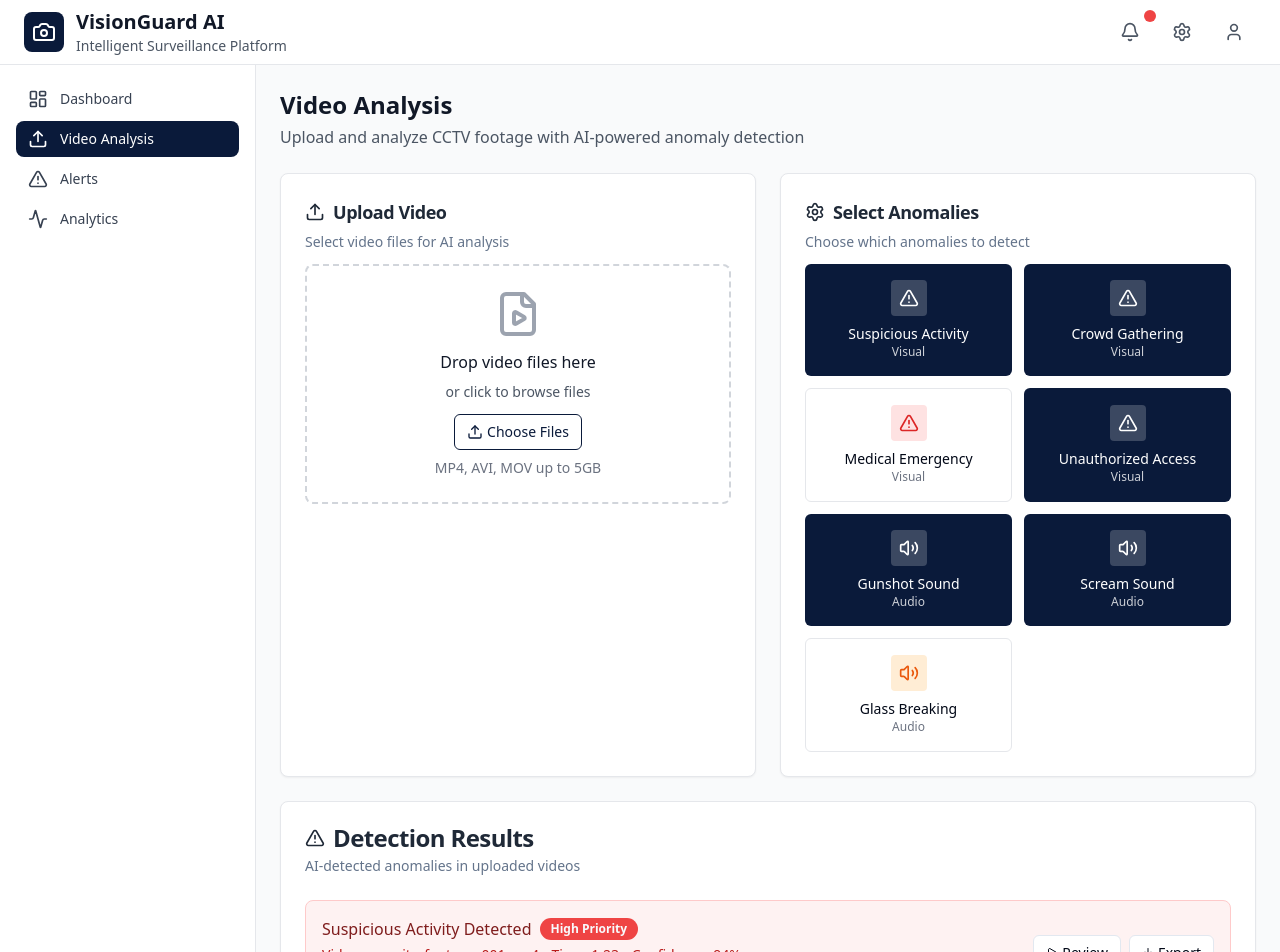
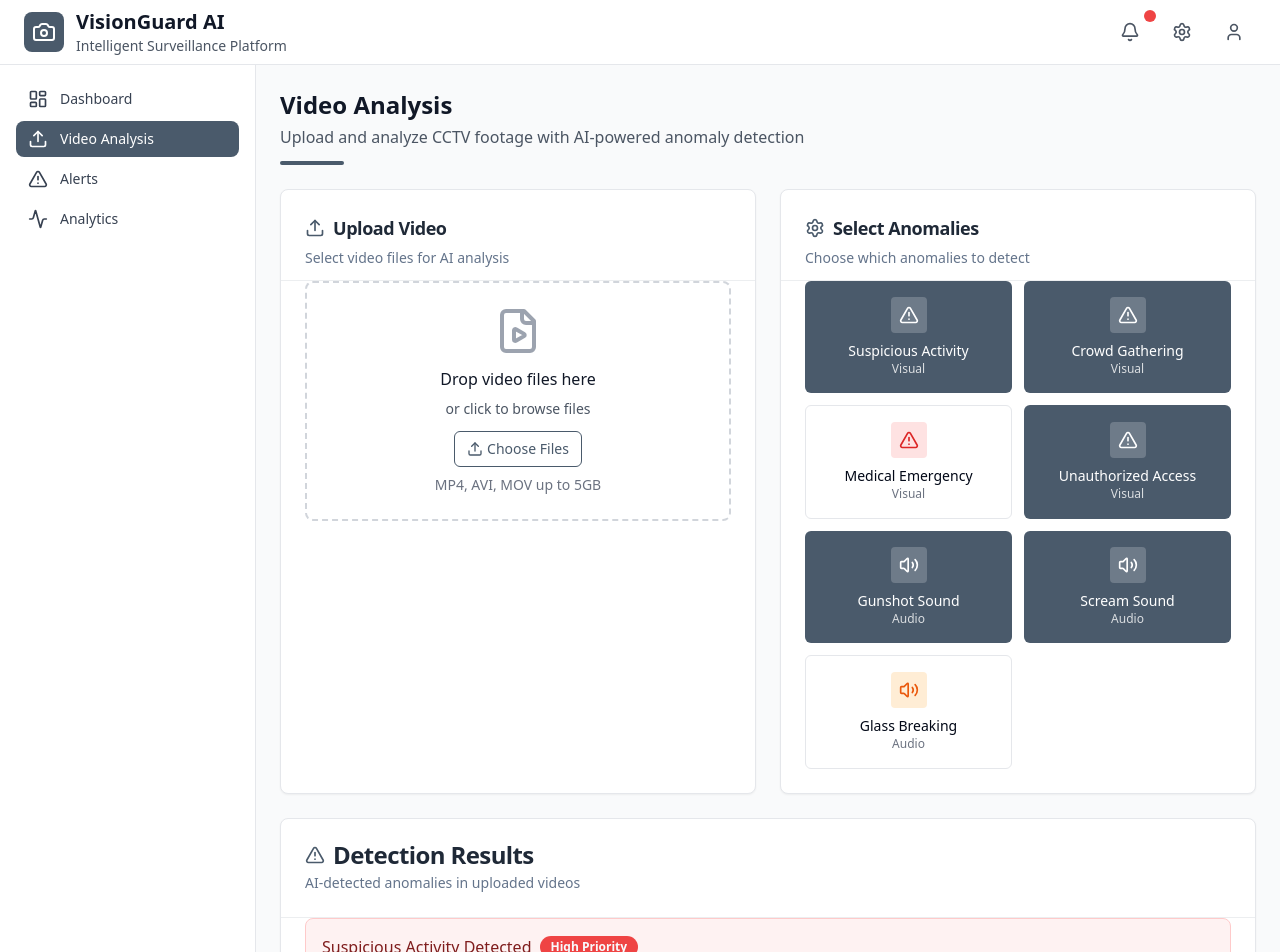
Before and after one commit to anwaar-subhani/fyp, a React (Vite) app in the folder cctv-frontend/: page /analysis in a window 1280 px wide. Shown: the top 952 px of the page. Built offline with nearby package versions, Linux system fonts and the light colour scheme.

Commit message:
Update theme color to professional blue-gray (241, 37%, 42%) - #4a5a6b

```diff
--- a/cctv-frontend/src/App.tsx
+++ b/cctv-frontend/src/App.tsx
@@ -12,7 +12,7 @@ const Analytics = lazy(() => import('./pages/Analytics'))
 // Loading component
 const LoadingSpinner = () => (
   <div className="flex items-center justify-center min-h-screen">
-    <div className="animate-spin rounded-full h-12 w-12 border-b-2 border-[#0a1a3a]"></div>
+    <div className="animate-spin rounded-full h-12 w-12 border-b-2 border-[#4a5a6b]"></div>
   </div>
 )
 
@@ -48,7 +48,7 @@ class ErrorBoundary extends React.Component<ErrorBoundaryProps, ErrorBoundarySta
             <p className="text-gray-600 mb-4">Please refresh the page to try again.</p>
             <button
               onClick={() => window.location.reload()}
-              className="px-4 py-2 bg-[#0a1a3a] text-white rounded-lg hover:bg-[#0d2147] transition-colors"
+              className="px-4 py-2 bg-[#4a5a6b] text-white rounded-lg hover:bg-[#3d4a58] transition-colors"
             >
               Refresh Page
             </button>
--- a/cctv-frontend/src/components/Layout.tsx
+++ b/cctv-frontend/src/components/Layout.tsx
@@ -62,7 +62,7 @@ export default function Layout({ children }: LayoutProps) {
           </Button>
 
           <div className="flex items-center space-x-3">
-            <div className="p-2 rounded-lg" style={{ backgroundColor: '#0a1a3a' }}>
+            <div className="p-2 rounded-lg" style={{ backgroundColor: '#4a5a6b' }}>
               <Camera className="h-6 w-6 text-white" />
             </div>
             <div>
@@ -118,7 +118,7 @@ export default function Layout({ children }: LayoutProps) {
                           ? "text-white"
                           : "text-gray-700 hover:bg-gray-100"
                       )}
-                      style={isActive ? { backgroundColor: '#0a1a3a' } : {}}
+                      style={isActive ? { backgroundColor: '#4a5a6b' } : {}}
                       onClick={() => setMobileMenuOpen(false)}
                     >
                       <item.icon className="h-5 w-5" />
--- a/cctv-frontend/src/pages/Analytics.tsx
+++ b/cctv-frontend/src/pages/Analytics.tsx
@@ -60,6 +60,7 @@ export default function Analytics() {
         <p className="text-sm sm:text-base text-gray-600 mt-1">
           Anomaly detection patterns and security insights
         </p>
+        <div className="mt-3 h-1 w-16 bg-[#4a5a6b] rounded-full"></div>
       </div>
 
       {/* Export Controls */}
@@ -72,10 +73,10 @@ export default function Analytics() {
       </div>
 
       {/* Anomaly Trends */}
-      <Card className="bg-white border border-gray-200 shadow-sm">
-        <CardHeader>
+      <Card className="bg-white border border-gray-200 shadow-sm hover:shadow-md transition-shadow hover:border-[#4a5a6b]/20">
+        <CardHeader className="border-b border-[#4a5a6b]/10">
           <CardTitle className="flex items-center gap-2 text-gray-800">
-            <AlertTriangle className="h-5 w-5" />
+            <AlertTriangle className="h-5 w-5 text-[#4a5a6b]" />
             Anomaly Detection Trends
           </CardTitle>
           <CardDescription>
--- a/cctv-frontend/src/pages/Dashboard.tsx
+++ b/cctv-frontend/src/pages/Dashboard.tsx
@@ -32,7 +32,7 @@ export default function Dashboard() {
       icon: Upload,
       href: '/analysis',
       color: 'text-white',
-      bg: 'bg-[#0a1a3a] hover:bg-[#0d2147]',
+      bg: 'bg-[#4a5a6b] hover:bg-[#3d4a58]',
       primary: true
     },
     {
@@ -53,19 +53,20 @@ export default function Dashboard() {
         <p className="text-base sm:text-lg text-gray-600 mt-2">
           Upload your CCTV footage and let AI detect anomalies automatically
         </p>
+        <div className="mt-4 h-1 w-20 bg-[#4a5a6b] rounded-full mx-auto"></div>
       </div>
 
       {/* Stats Overview */}
       <div className="grid gap-4 grid-cols-1 sm:grid-cols-2 lg:grid-cols-4">
         {stats.map((stat) => (
-          <Card key={stat.title} className="bg-white border border-gray-200 shadow-sm hover:shadow-md transition-shadow">
+          <Card key={stat.title} className="bg-white border border-gray-200 shadow-sm hover:shadow-md transition-shadow hover:border-[#4a5a6b]/20">
             <CardContent className="p-4 sm:p-6">
               <div className="flex items-center justify-between">
                 <div className="min-w-0 flex-1">
                   <p className="text-xs sm:text-sm font-medium text-gray-600 truncate">{stat.title}</p>
                   <p className="text-xl sm:text-2xl font-bold text-gray-900">{stat.value}</p>
                 </div>
-                <div className={`p-2 sm:p-3 rounded-xl ${stat.bg} flex-shrink-0`}>
+                <div className={`p-2 sm:p-3 rounded-xl ${stat.bg} flex-shrink-0 border border-[#4a5a6b]/10`}>
                   <stat.icon className={`h-5 w-5 sm:h-6 sm:w-6 ${stat.color}`} />
                 </div>
               </div>
@@ -77,9 +78,9 @@ export default function Dashboard() {
       <div className="grid gap-6 grid-cols-1 lg:grid-cols-2">
         {/* Recent Analyses */}
         <Card className="bg-white border border-gray-200 shadow-sm">
-          <CardHeader className="pb-3 sm:pb-4">
+          <CardHeader className="pb-3 sm:pb-4 border-b border-[#4a5a6b]/10">
             <CardTitle className="flex items-center gap-2 text-gray-800 text-lg">
-              <FileVideo className="h-5 w-5" />
+              <FileVideo className="h-5 w-5 text-[#4a5a6b]" />
               Recent Analyses
             </CardTitle>
             <CardDescription>
@@ -122,9 +123,9 @@ export default function Dashboard() {
 
         {/* Quick Actions */}
         <Card className="bg-white border border-gray-200 shadow-sm">
-          <CardHeader className="pb-3 sm:pb-4">
+          <CardHeader className="pb-3 sm:pb-4 border-b border-[#4a5a6b]/10">
             <CardTitle className="flex items-center gap-2 text-gray-800 text-lg">
-              <Activity className="h-5 w-5" />
+              <Activity className="h-5 w-5 text-[#4a5a6b]" />
               Quick Actions
             </CardTitle>
             <CardDescription>
--- a/cctv-frontend/src/pages/LiveMonitoring.tsx
+++ b/cctv-frontend/src/pages/LiveMonitoring.tsx
@@ -75,6 +75,7 @@ export default function LiveMonitoring() {
         <p className="text-sm sm:text-base text-gray-600 mt-1">
           Real-time CCTV feeds with AI-powered anomaly detection
         </p>
+        <div className="mt-3 h-1 w-16 bg-[#4a5a6b] rounded-full"></div>
       </div>
 
       {/* Live Alerts */}
@@ -82,7 +83,7 @@ export default function LiveMonitoring() {
         <Card className="bg-white border border-red-200 shadow-sm">
           <CardHeader className="bg-red-50 border-b border-red-200">
             <CardTitle className="flex items-center gap-2 text-red-700 text-lg">
-              <AlertTriangle className="h-5 w-5" />
+              <AlertTriangle className="h-5 w-5 text-[#4a5a6b]" />
               Live Alerts
             </CardTitle>
             <CardDescription className="text-red-600">
@@ -124,7 +125,7 @@ export default function LiveMonitoring() {
       {/* Camera Grid */}
       <div className="grid gap-4 sm:gap-6 grid-cols-1 lg:grid-cols-2">
         {cameraFeeds.map((camera) => (
-          <Card key={camera.id} className="bg-white border border-gray-200 shadow-sm">
+          <Card key={camera.id} className="bg-white border border-gray-200 shadow-sm hover:shadow-md transition-shadow hover:border-[#4a5a6b]/20">
             <CardHeader className="bg-blue-50 border-b border-blue-200">
               <div className="flex flex-col sm:flex-row sm:items-center justify-between gap-3">
                 <div className="min-w-0 flex-1">
@@ -242,10 +243,10 @@ export default function LiveMonitoring() {
       {/* System Status */}
       <Card className="bg-white border border-gray-200 shadow-sm">
         <CardHeader className="bg-green-50 border-b border-green-200">
-          <CardTitle className="flex items-center gap-2 text-green-700 text-lg">
-            <Activity className="h-5 w-5" />
-            System Status
-          </CardTitle>
+            <CardTitle className="flex items-center gap-2 text-green-700 text-lg">
+              <Activity className="h-5 w-5 text-[#0a1a3a]" />
+              System Status
+            </CardTitle>
           <CardDescription className="text-green-600">
             AI detection system performance metrics
           </CardDescription>
--- a/cctv-frontend/src/pages/VideoAnalysis.tsx
+++ b/cctv-frontend/src/pages/VideoAnalysis.tsx
@@ -46,14 +46,15 @@ export default function VideoAnalysis() {
         <p className="text-sm sm:text-base text-gray-600 mt-1">
           Upload and analyze CCTV footage with AI-powered anomaly detection
         </p>
+        <div className="mt-3 h-1 w-16 bg-[#4a5a6b] rounded-full"></div>
       </div>
 
       <div className="grid gap-4 sm:gap-6 grid-cols-1 lg:grid-cols-2">
         {/* Upload Section */}
-        <Card className="bg-white border border-gray-200 shadow-sm">
-          <CardHeader className="pb-2 sm:pb-3">
+        <Card className="bg-white border border-gray-200 shadow-sm hover:shadow-md transition-shadow hover:border-[#4a5a6b]/20">
+          <CardHeader className="pb-2 sm:pb-3 border-b border-[#4a5a6b]/10">
             <CardTitle className="flex items-center gap-2 text-gray-800 text-base sm:text-lg">
-              <Upload className="h-4 w-4 sm:h-5 sm:w-5" />
+              <Upload className="h-4 w-4 sm:h-5 sm:w-5 text-[#4a5a6b]" />
               Upload Video
             </CardTitle>
             <CardDescription className="text-xs sm:text-sm">
@@ -68,7 +69,7 @@ export default function VideoAnalysis() {
               <Button
                 variant="outline"
                 size="sm"
-                className="mb-2 text-xs sm:text-sm border-[#0a1a3a] text-[#0a1a3a] hover:bg-[#0a1a3a] hover:text-white"
+                className="mb-2 text-xs sm:text-sm border-[#4a5a6b] text-[#4a5a6b] hover:bg-[#4a5a6b] hover:text-white"
               >
                 <Upload className="h-3 w-3 sm:h-4 sm:w-4 mr-1" />
                 Choose Files
@@ -81,10 +82,10 @@ export default function VideoAnalysis() {
         </Card>
 
         {/* Anomaly Selection */}
-        <Card className="bg-white border border-gray-200 shadow-sm">
-          <CardHeader className="pb-2 sm:pb-3">
+        <Card className="bg-white border border-gray-200 shadow-sm hover:shadow-md transition-shadow hover:border-[#4a5a6b]/20">
+          <CardHeader className="pb-2 sm:pb-3 border-b border-[#4a5a6b]/10">
             <CardTitle className="flex items-center gap-2 text-gray-800 text-base sm:text-lg">
-              <Settings className="h-4 w-4 sm:h-5 sm:w-5" />
+              <Settings className="h-4 w-4 sm:h-5 sm:w-5 text-[#4a5a6b]" />
               Select Anomalies
             </CardTitle>
             <CardDescription className="text-xs sm:text-sm">
@@ -99,10 +100,10 @@ export default function VideoAnalysis() {
                   variant={anomaly.enabled ? "default" : "outline"}
                   className={`h-auto p-3 sm:p-4 flex flex-col items-center gap-2 cursor-pointer ${
                     anomaly.enabled
-                      ? 'text-white border-[#0a1a3a]'
+                      ? 'text-white border-[#4a5a6b]'
                       : 'hover:bg-gray-50 border-gray-200'
                   }`}
-                  style={anomaly.enabled ? { backgroundColor: '#0a1a3a' } : {}}
+                  style={anomaly.enabled ? { backgroundColor: '#4a5a6b' } : {}}
                   onClick={() => toggleAnomaly(anomaly.id)}
                 >
                   <div className={`p-2 rounded ${
@@ -138,10 +139,10 @@ export default function VideoAnalysis() {
       </div>
 
       {/* Analysis Results */}
-      <Card className="bg-white border border-gray-200 shadow-sm">
-        <CardHeader>
+      <Card className="bg-white border border-gray-200 shadow-sm hover:shadow-md transition-shadow hover:border-[#0a1a3a]/20">
+        <CardHeader className="border-b border-[#4a5a6b]/10">
           <CardTitle className="flex items-center gap-2 text-gray-800">
-            <AlertTriangle className="h-5 w-5" />
+            <AlertTriangle className="h-5 w-5 text-[#4a5a6b]" />
             Detection Results
           </CardTitle>
           <CardDescription>
```
Also changed, not shown: cctv-frontend/src/pages/Alerts.tsx (+10 -9 lines).
